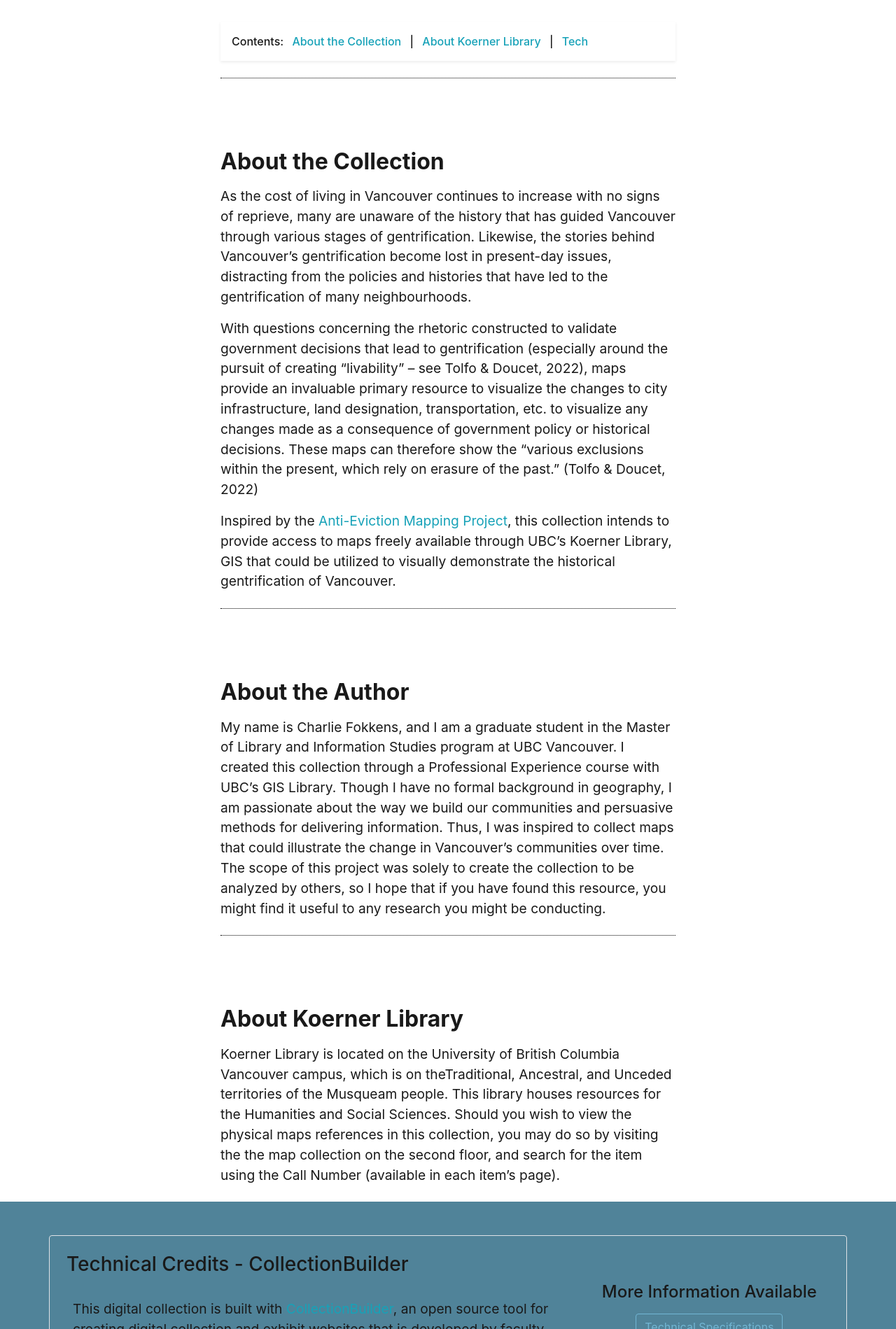
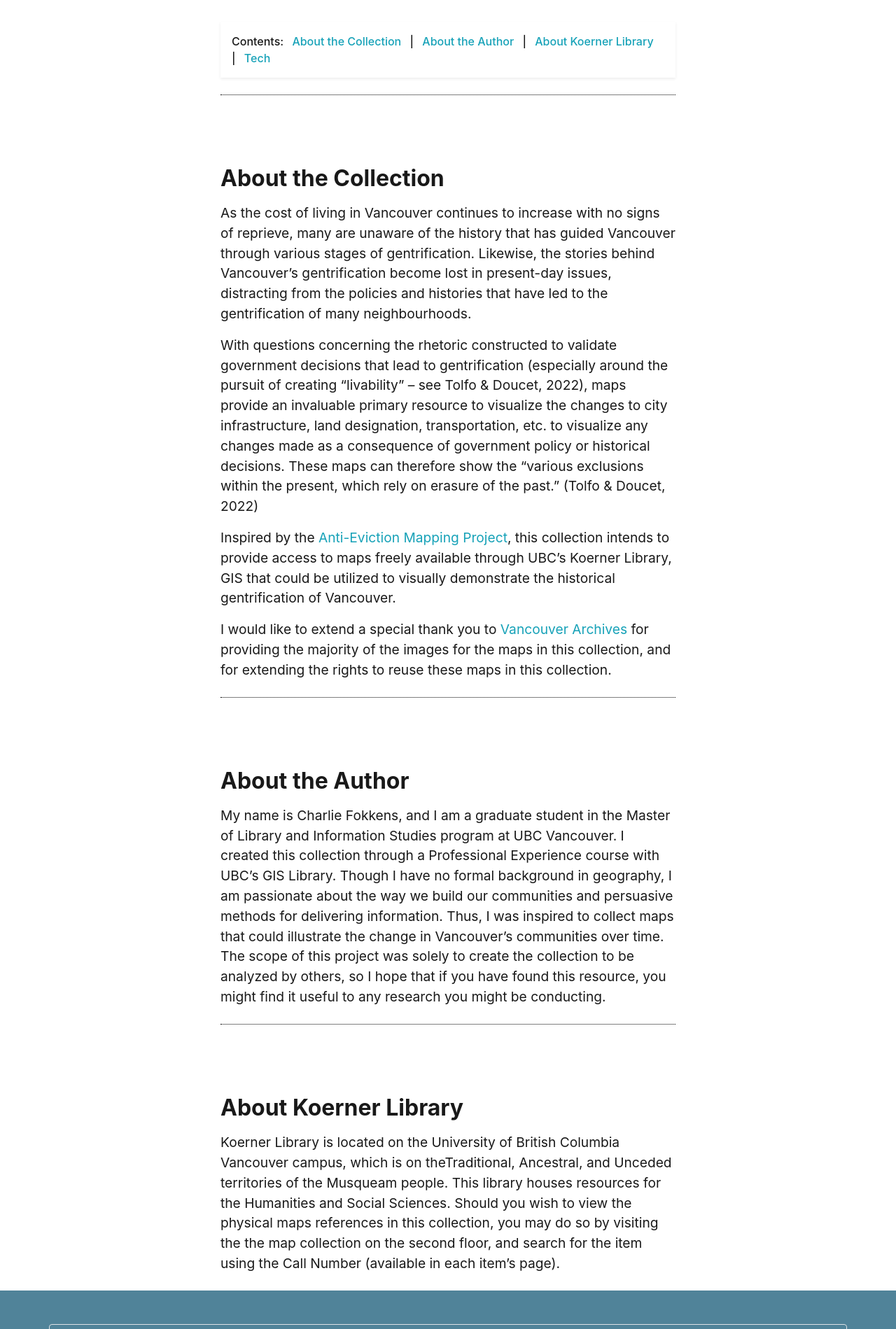
Before and after one commit to ubc-lib-geo/development-of-vancouver-maps, a Jekyll site: the page built from pages/about.md, in a window 1280 px wide. Shown: the part 461-2360 px from the top of the page at 70% size. Built offline with Jekyll 4.4.1, drawn with Linux system fonts in a browser that asks for light colours.

Commit message:
Changed about image (still needs to be fixed), and added thank you to Vancouver Archives

```diff
--- a/pages/about.md
+++ b/pages/about.md
@@ -8,9 +8,9 @@
 # Look in _includes/feature for options to easily add features to the page
 ---
 
-{% include feature/jumbotron.html objectid="https://cdil.lib.uidaho.edu/images/palouse_sm.jpg" %}
+{% include feature/jumbotron.html objectid="https://www.vancouverarchives.ca/wp-content/uploads/MAP359.jpg" %}
 
-{% include feature/nav-menu.html sections="About the Collection;About Koerner Library" %}
+{% include feature/nav-menu.html sections="About the Collection;About the Author;About Koerner Library" %}
 
 ## About the Collection
 
@@ -19,6 +19,8 @@
 With questions concerning the rhetoric constructed to validate government decisions that lead to gentrification (especially around the pursuit of creating “livability” – see Tolfo & Doucet, 2022), maps provide an invaluable primary resource to visualize the changes to city infrastructure, land designation, transportation, etc. to visualize any changes made as a consequence of government policy or historical decisions. These maps can therefore show the “various exclusions within the present, which rely on erasure of the past.” (Tolfo & Doucet, 2022)
 
 Inspired by the [Anti-Eviction Mapping Project](https://antievictionmap.com/), this collection intends to provide access to maps freely available through UBC’s Koerner Library, GIS that could be utilized to visually demonstrate the historical gentrification of Vancouver.
+
+I would like to extend a special thank you to [Vancouver Archives](https://searcharchives.vancouver.ca/) for providing the majority of the images for the maps in this collection, and for extending the rights to reuse these maps in this collection.
 
 
 
```
